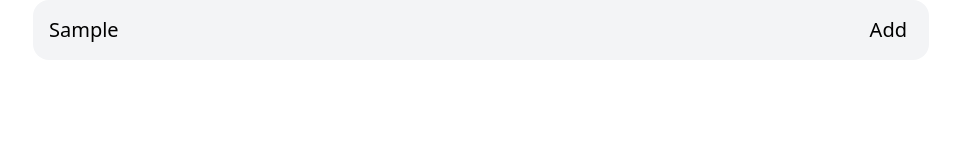
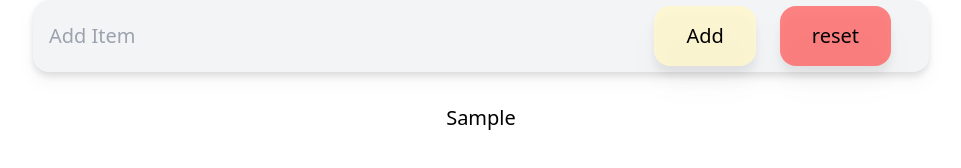
Before and after one commit to Azharul-Islam-Bappy/Grocery-List-Manager, a website with bundled scripts: page index.html in a window 1280 px wide. Both pictures are taken after typing "Sample" into the empty fields and a click on the button "Add". Shown: the whole page, without its empty margins (159-1120 px from the left). Built offline with nearby package versions, Linux system fonts and the light colour scheme.

Commit message:
styling added for the list items

```diff
--- a/index.html
+++ b/index.html
@@ -5,16 +5,18 @@
     <meta name="viewport" content="width=device-width, initial-scale=1.0">
     <link rel="stylesheet" href="output/output.css" type="text/css" media="all" />
     <title>Grocery List Management</title>
+    <!-- some custom style -->
   </head>
   <body>
 
-    <div class="bg-gray-100 flex justify-between lg:rounded-2xl lg:w-[70%] mx-auto pe-1.5">
-      <input type="text" name="input-field" id="input-field" class="p-[1rem] border-0 outline-0 text-xl bg-transparent" placeholder="Enter Item" />
-      <button class="button text-xl font-medium me-[1rem]" type="button">Add</button>
+    <div class="bg-gray-100 drop-shadow drop-shadow-lg flex justify-between lg:rounded-2xl lg:w-[70%] mx-auto py-1.5 pe-1.5">
+      <input type="text" name="input-field" id="input-field" class="p-[1rem] border-none outline-none text-xl bg-transparent w-[70%]" placeholder="Enter Item" />
+      <button class="button bg-[#fff7cbd2] px-[2rem] rounded-2xl text-xl font-medium me-[1.5rem] drop-shadow drop-shadow-xl" id="addBtn" type="button">Add</button>
+      <button class="button text-xl drop-shadow drop-shadow-xl font-medium me-[2rem] rounded-2xl bg-[#ff5e5ec3] px-[2rem]" id="resetBtn" type="button">reset</button>
     </div>
-    <div class="item-container">
+    <div class="item-container mt-[2rem] px-[0.5rem] text-center text-xl">
 
     </div>
-    <script type="module" charset="utf-8"></script>
+    <script src="main.js" type="module" charset="utf-8"></script>
   </body>
 </html>
--- a/main.js
+++ b/main.js
@@ -10,6 +10,11 @@ const addBtn = document.querySelector("#addBtn");
 const resetBtn = document.querySelector("#resetBtn");
 const container = document.querySelector(".item-container");
 
+// class name adder
+function addClass(elem,name) {
+  elem.classList.add(name);
+}
+
 // event handler
 addBtn.addEventListener("click", () => {
   if (input.value === '') {
@@ -17,6 +22,8 @@ addBtn.addEventListener("click", () => {
   }
   else {
     addItem(input.value);
+    input.value = "";
+    input.placeholder = "Add Item";
     localStorage.setItem("item-list", JSON.stringify(groceryList));
     showList();
   }
@@ -36,7 +43,7 @@ function showList() {
     groceryList.forEach(elem => {
       let div = document.createElement('div');
       div.innerText = elem;
-      div.classList.add("item");
+      addClass(div,"item");
       container.appendChild(div)
     });
   }
```
Also changed, not shown: output/output.css.
